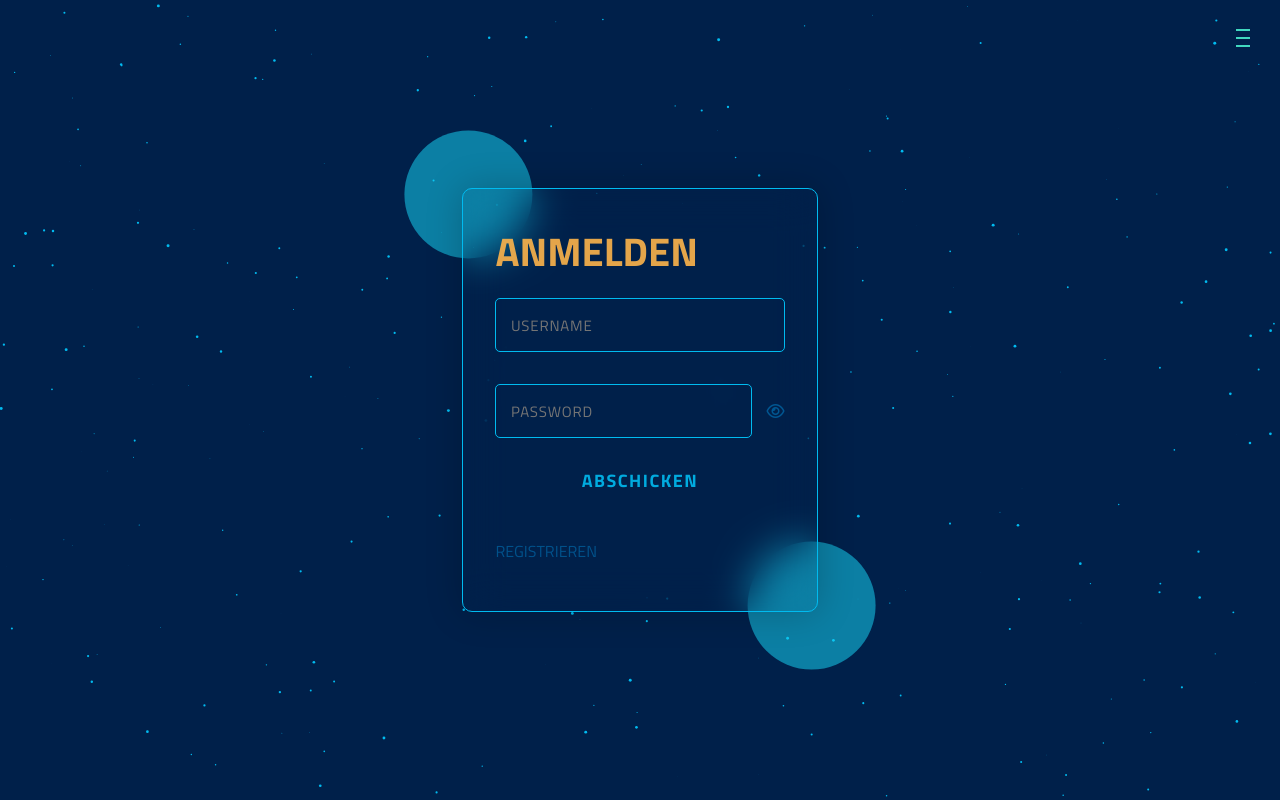
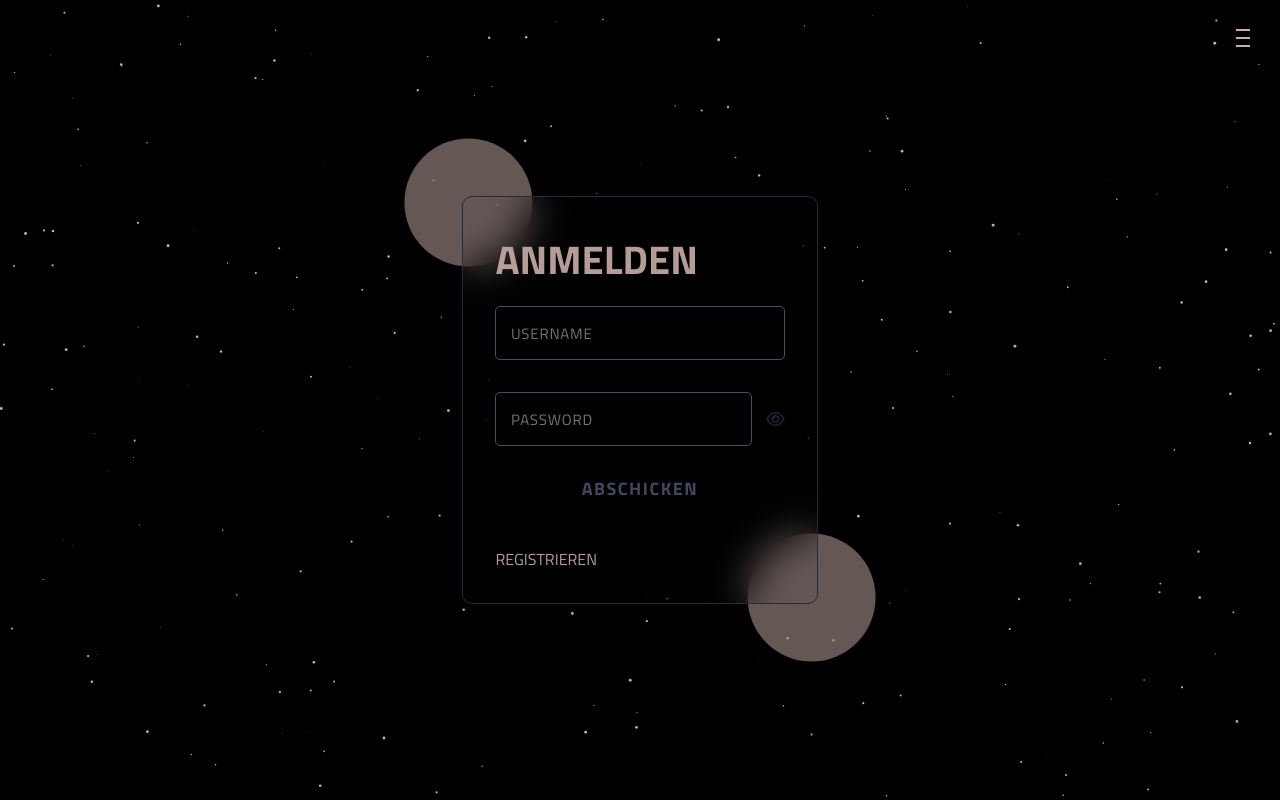
Before and after one commit to ColdByDefault/beRich, a Flask app: page /account/ in a window 1280 px wide. Run offline with Flask 3, Linux system fonts and the light colour scheme; some libraries are stand-ins or nearby versions.

Commit message:
theme colors adjusted(except for projects and base.js

```diff
--- a/version_2.0/app/static/base.css
+++ b/version_2.0/app/static/base.css
@@ -3,13 +3,15 @@
 
 
 :root{
-  --prime-background-color: #00204a;
-  --secondary-background-color: #222;
-  --color-palette-first: #005792;
-  --color-palette-second: #00bbf0;
-  --color-palette-third: #fdb44b;
-  --color-palette-fourth: #41d8bf;
-  --color-palette-fifth: #ee5a5a;
+  --prime-background-color: #000000;
+  --secondary-background-color: #14213d;
+  --color-palette-first: #22223b;
+  --color-palette-first-light: #282844;
+  --color-palette-second: #4a4e69;
+  --color-palette-third: #9a8c98;
+  --color-palette-fourth: #c9ada7;
+  --color-palette-fifth: #f2e9e4;
+  --color-palette-circle: #927e7ab0;;
   --prime-font-family: "Titillium Web", sans-serif;
 }
 
--- a/version_2.0/app/static/base.js
+++ b/version_2.0/app/static/base.js
@@ -32,7 +32,7 @@ function drawStar(star) {
     ctx.beginPath();
     const adjustedRadius = starRadius * (star.z / maxDepth);
     ctx.arc(star.x, star.y, adjustedRadius, 0, Math.PI * 2);
-    ctx.fillStyle = '#00bbf0';
+    ctx.fillStyle = '#c9ada7';
     ctx.fill();
     ctx.closePath();
 }
@@ -70,13 +70,14 @@ window.addEventListener('resize', () => {
 /* theme btn */
 const themes = [
     {
-        '--prime-background-color': '#00204a',
-        '--secondary-background-color': '#222',
-        '--color-palette-first': '#005792',
-        '--color-palette-second': '#00bbf0',
-        '--color-palette-third': '#fdb44b',
-        '--color-palette-fourth': '#41d8bf',
-        '--color-palette-fifth': '#ee5a5a',
+        '--prime-background-color': '#000000',
+        '--secondary-background-color': '#14213d',
+        '--color-palette-first': '#22223b',
+        '--color-palette-first-light': '#282844',
+        '--color-palette-second': '#4a4e69',
+        '--color-palette-third': '#9a8c98',
+        '--color-palette-fourth': '#c9ada7',
+        '--color-palette-fifth': '#f2e9e4',
     },
     {
         '--prime-background-color': '#000000',
--- a/version_2.0/app/templates/base.html
+++ b/version_2.0/app/templates/base.html
@@ -35,7 +35,7 @@
             <li><a href="{{ url_for('admin.index') }}">Admins</a></li>
             <li><a href="{{ url_for('projects.projects_list') }}">Projects</a></li>
             <li><a href="#">About</a></li>
-            <li><button class="btn" onclick="toggleTheme()">Change Theme</button></li>
+            <li><a class="theme-link-btn"><button class="btn" onclick="toggleTheme()">Theme</button></a></li>
         </ul>
     </div>
     <script src="{{ url_for('static', filename='base.js') }}"></script>
--- a/version_2.0/app/user/static/user.css
+++ b/version_2.0/app/user/static/user.css
@@ -1,15 +1,8 @@
-
-
-a{
-    font-family: var(--color-palette-first);
-    text-decoration: none;
-    color: var(--color-palette-first);
-}
 
 
 h1{
     font-size: 2.5rem;
-    color: var(--color-palette-third);
+    color: var(--color-palette-fourth);
 }
 
 .big-container{
@@ -34,8 +27,8 @@ h1{
 }
 
 .form-container{
-    border: 1px solid var(--color-palette-second);
-    box-shadow: 0 0 36px 1px rgba(0, 0, 0, 0.2);
+    border: 1px solid var(--color-palette-first-light);
+    box-shadow: 0 0 36px 1px var(--secondary--background-color);
     border-radius: 10px;
     backdrop-filter: blur(20px);
     padding: 2rem;
@@ -100,7 +93,7 @@ h1{
     box-shadow: 0 0 10px 1px rgba(0, 0, 0, 0.15);
     box-shadow: 0 0 16px 1px var(--color-palette-second);
     animation: wobble 0.3s ease-in;
-    color: rgb(24, 210, 243);
+    color: var(--color-palette-fourth);
     transform: scale(1.02);
     -webkit-transform: scale(1.02);
     -moz-transform: scale(1.02);
@@ -111,7 +104,7 @@ h1{
 .circle{
     width: 8rem;
     height: 8rem;
-    background: rgba(24, 210, 243, 0.534);
+    background: var(--color-palette-circle);
     border-radius: 50%;
     -webkit-border-radius: 50%;
     -moz-border-radius: 50%;
@@ -153,15 +146,6 @@ h1{
     cursor: pointer;
 }
 
-.register-forget{
-    margin: 1rem 0;
-    display: flex;
-    justify-content: space-between;
-}
-
-.register-forget a:hover{
-    color: rgb(24, 210, 243);
-}
 .opacity {
     opacity: 0.9;
 }
@@ -176,7 +160,15 @@ i{
     color: var(--color-palette-first);
 }
 
-.alert{
+.register-link{
+    text-decoration: none;
+    color: var(--color-palette-fourth);
+}
+.register-link:hover{
+    color: var(--color-palette-fifth);
+}
+/* alerts flash msgs */
+/* .alert{
     color: white;
     font-weight: 700;
     margin: 10px;
@@ -196,7 +188,7 @@ i{
 
 .success{
     background-color: green;
-}
+} */
 
 @keyframes wobble {
     0% {
--- a/version_2.0/app/user/templates/user/login.html
+++ b/version_2.0/app/user/templates/user/login.html
@@ -24,7 +24,7 @@
                       <button class="opacity">ABSCHICKEN</button>
                 </form>
                 <div class="register-forget opacity">
-                    <a href="{{ url_for('user.register') }}">REGISTRIEREN</a>
+                    <a class="register-link" href="{{ url_for('user.register') }}">REGISTRIEREN</a>
                     <!-- <a href="">FORGOT PASSWORD</a> -->
                 </div>
             </div>
--- a/version_2.0/app/user/templates/user/register.html
+++ b/version_2.0/app/user/templates/user/register.html
@@ -32,7 +32,7 @@
                     <button class="opacity" type="submit">ABSCHICKEN</button>
                 </form>
                 <div class="register-forget opacity">
-                    <a href="{{ url_for('user.login') }}">ANMELDEN</a>
+                    <a class="register-link" href="{{ url_for('user.login') }}">ANMELDEN</a>
                     <!-- <a href="">FORGOT PASSWORD</a> -->
                 </div>
             </div>
```
Also changed, not shown: other parts of version_2.0/app/static/base.css (+24 -4 lines), version_2.0/app/main/static/main.css (+6 -7 lines).
